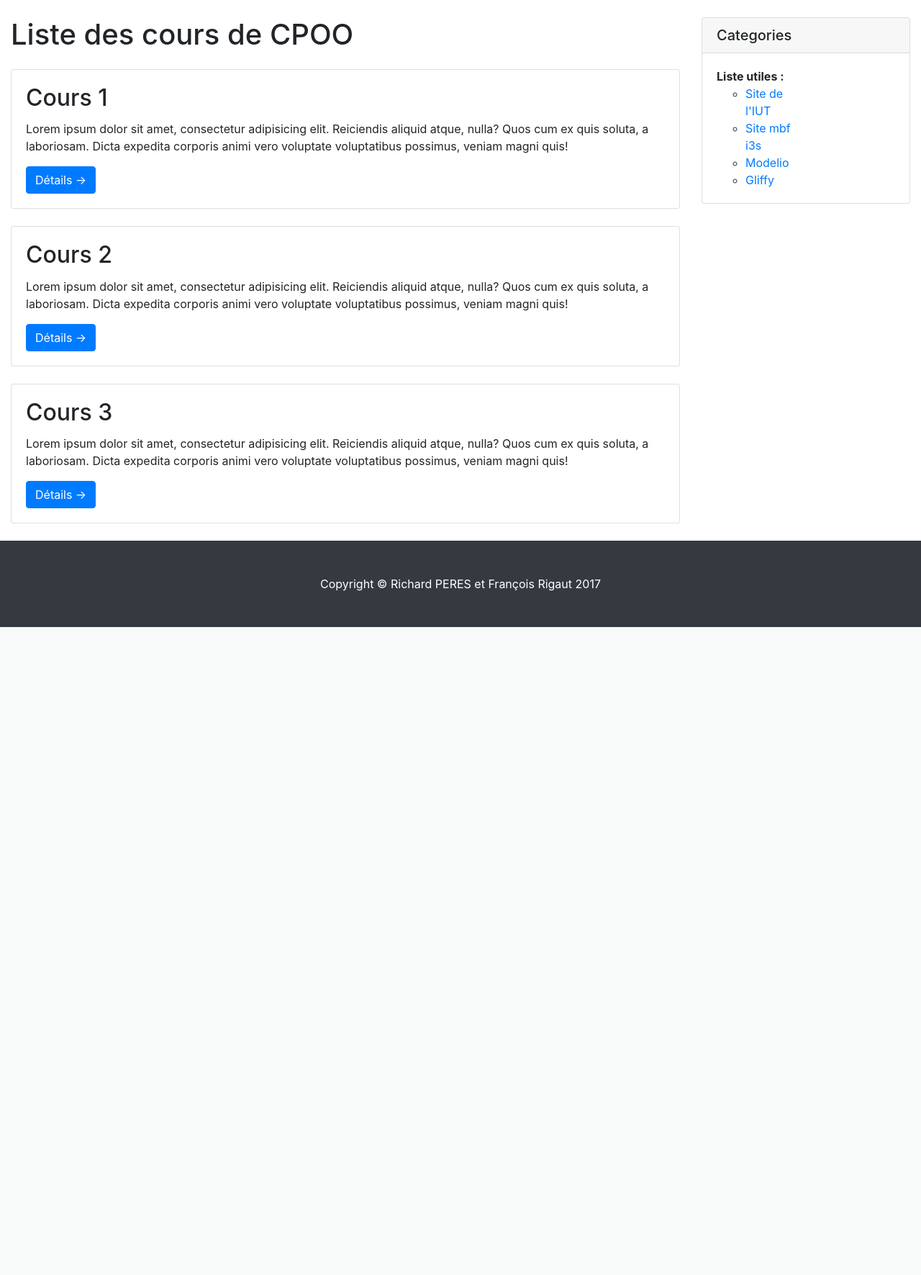
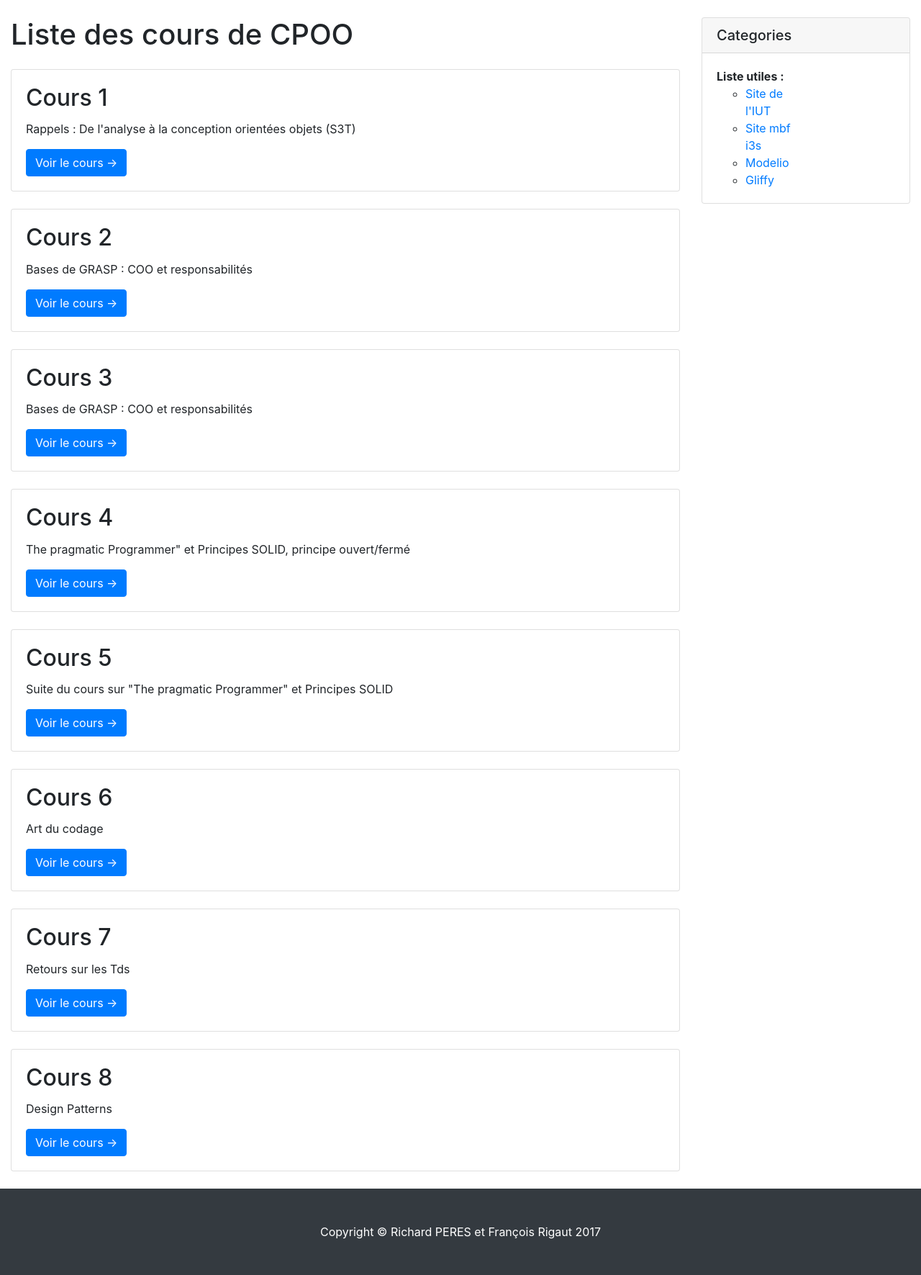
Before and after one commit to riritueur/CPOO-CDB, a PHP site: page /liste_cours.php in a window 1280 px wide. Shown: the part 56-1827 px from the top of the page at 72% size. Before the commit the page ends 927 px from the top, so only its background shows below. Run offline with PHP 8.4, Linux system fonts and the light colour scheme.

Commit message:
plein de trucs

```diff
--- a/TD1.php
+++ b/TD1.php
@@ -46,7 +46,7 @@
 
         <p>Lorem ipsum dolor sit amet, consectetur adipisicing elit. Harum, dolor quis. Sunt, ut, explicabo, aliquam tenetur ratione tempore quidem voluptates cupiditate voluptas illo saepe quaerat numquam recusandae? Qui, necessitatibus, est!</p>
 
-        <iframe src="http://richard-peres.xyz/Carnet_De_Bord/TD1.pdf" class="drive"></iframe>
+        <iframe src="http://mbf-iut.i3s.unice.fr/doku.php?id=2017_2018:s3:concprogobjet:td:td2" class="drive"></iframe>
 
       </div>
 
--- a/TD4.php
+++ b/TD4.php
@@ -38,7 +38,7 @@
 
         <p>Lorem ipsum dolor sit amet, consectetur adipisicing elit. Harum, dolor quis. Sunt, ut, explicabo, aliquam tenetur ratione tempore quidem voluptates cupiditate voluptas illo saepe quaerat numquam recusandae? Qui, necessitatibus, est!</p>
 
-        <iframe src="http://richard-peres.xyz/Carnet_De_Bord/TD1.pdf" class="drive"></iframe>
+        <iframe src="http://mbf-iut.i3s.unice.fr/doku.php?id=2017_2018:s3:concprogobjet:td:td5" class="drive"></iframe>
 
       </div>
 
--- a/TD6.php
+++ b/TD6.php
@@ -29,7 +29,7 @@
         </p>
 
         <!-- Preview Image -->
-        <img class="img-fluid rounded" src="ressource/thumbnail_TD6.png" alt="">
+        <img class="img-fluid rounded" width="600px" src="ressource/thumbnail_TD6.png" alt="">
 
         <hr>
 
@@ -38,7 +38,7 @@
 
         <p>Lorem ipsum dolor sit amet, consectetur adipisicing elit. Harum, dolor quis. Sunt, ut, explicabo, aliquam tenetur ratione tempore quidem voluptates cupiditate voluptas illo saepe quaerat numquam recusandae? Qui, necessitatibus, est!</p>
 
-        <iframe src="http://richard-peres.xyz/Carnet_De_Bord/TD1.pdf" class="drive"></iframe>
+        <iframe src="http://mbf-iut.i3s.unice.fr/doku.php?id=2017_2018:s3:concprogobjet:td:td6" class="drive"></iframe>
 
       </div>
 
--- a/include/nav.php
+++ b/include/nav.php
@@ -15,8 +15,6 @@
         <li class="nav-item dropdown">
           <a class="nav-link dropdown-toggle" data-toggle="dropdown" role="button" aria-haspopup="true" aria-expanded="false" href="">TDs</a>
           <div class="dropdown-menu">
-            <a class="dropdown-item" href="liste_tds.php">Liste TDs</a>
-            <div class="dropdown-divider"></div>
             <a class="dropdown-item" href="td1.php">TD1 et TD2 (Bus)</a>
             <a class="dropdown-item" href="td3.php">TD3 (Véhicules)</a>
             <a class="dropdown-item" href="td4.php">TD4 (Voyages)</a>
@@ -30,9 +28,14 @@
           <div class="dropdown-menu">
             <a class="dropdown-item" href="liste_cours.php">Liste Cours</a>
             <div class="dropdown-divider"></div>
-            <a class="dropdown-item" href="">Cours 1</a>
-            <a class="dropdown-item" href="td1.php">Cours 2</a>
-            <a class="dropdown-item" href="td1.php">Cours 3</a>
+            <a class="dropdown-item" href="cours/cours_s1.pdf">Cours 1</a>
+            <a class="dropdown-item" href="cours/cours_s2.pdf">Cours 2</a>
+            <a class="dropdown-item" href="cours/cours_s3.pdf">Cours 3</a>
+						<a class="dropdown-item" href="cours/cours_s4.pdf">Cours 4</a>
+						<a class="dropdown-item" href="cours/cours_s5.pdf">Cours 5</a>
+						<a class="dropdown-item" href="cours/cours_s6.pdf">Cours 6</a>
+						<a class="dropdown-item" href="cours/cours_s7.pdf">Cours 7</a>
+						<a class="dropdown-item" href="cours/cours_s8.pdf">Cours 8</a>
           </div>
         </li>
         <li class="nav-item">
--- a/liste_cours.php
+++ b/liste_cours.php
@@ -27,26 +27,67 @@
         <div class="card mb-4">
           <div class="card-body">
             <h2 class="card-title">Cours 1</h2>
-            <p class="card-text">Lorem ipsum dolor sit amet, consectetur adipisicing elit. Reiciendis aliquid atque, nulla? Quos cum ex quis soluta, a laboriosam. Dicta expedita corporis animi vero voluptate voluptatibus possimus, veniam magni quis!</p>
-            <a href="#" class="btn btn-primary">Détails &rarr;</a>
+            <p class="card-text">Rappels : De l'analyse à la conception orientées objets (S3T)</p>
+            <a href="cours/cours_s1.pdf" target="_blank" class="btn btn-primary">Voir le cours &rarr;</a>
           </div>
+        </div><!-- Blog Post -->
 
-        </div><!-- Blog Post -->
-        <div class="card mb-4">
+				<div class="card mb-4">
           <div class="card-body">
             <h2 class="card-title">Cours 2</h2>
-            <p class="card-text">Lorem ipsum dolor sit amet, consectetur adipisicing elit. Reiciendis aliquid atque, nulla? Quos cum ex quis soluta, a laboriosam. Dicta expedita corporis animi vero voluptate voluptatibus possimus, veniam magni quis!</p>
-            <a href="#" class="btn btn-primary">Détails &rarr;</a>
+            <p class="card-text">Bases de GRASP : COO et responsabilités</p>
+            <a href="cours/cours_s2.pdf" target="_blank" class="btn btn-primary">Voir le cours &rarr;</a>
           </div>
+        </div><!-- Blog Post -->
 
-        </div><!-- Blog Post -->
         <div class="card mb-4">
           <div class="card-body">
             <h2 class="card-title">Cours 3</h2>
-            <p class="card-text">Lorem ipsum dolor sit amet, consectetur adipisicing elit. Reiciendis aliquid atque, nulla? Quos cum ex quis soluta, a laboriosam. Dicta expedita corporis animi vero voluptate voluptatibus possimus, veniam magni quis!</p>
-            <a href="#" class="btn btn-primary">Détails &rarr;</a>
+            <p class="card-text">Bases de GRASP : COO et responsabilités</p>
+            <a href="cours/cours_s3.pdf" target="_blank" class="btn btn-primary">Voir le cours &rarr;</a>
           </div>
-        </div>
+        </div><!-- Blog Post -->
+
+				<div class="card mb-4">
+          <div class="card-body">
+            <h2 class="card-title">Cours 4</h2>
+            <p class="card-text">The pragmatic Programmer" et Principes SOLID, principe ouvert/fermé</p>
+            <a href="cours/cours_s4.pdf" target="_blank" class="btn btn-primary">Voir le cours &rarr;</a>
+          </div>
+        </div><!-- Blog Post -->
+
+				<div class="card mb-4">
+          <div class="card-body">
+            <h2 class="card-title">Cours 5</h2>
+            <p class="card-text">Suite du cours sur "The pragmatic Programmer" et Principes SOLID</p>
+            <a href="cours/cours_s5.pdf" target="_blank" class="btn btn-primary">Voir le cours &rarr;</a>
+          </div>
+        </div><!-- Blog Post -->
+
+				<div class="card mb-4">
+          <div class="card-body">
+            <h2 class="card-title">Cours 6</h2>
+            <p class="card-text">Art du codage</p>
+            <a href="cours/cours_s6.pdf" target="_blank" class="btn btn-primary">Voir le cours &rarr;</a>
+          </div>
+        </div><!-- Blog Post -->
+
+				<div class="card mb-4">
+          <div class="card-body">
+            <h2 class="card-title">Cours 7</h2>
+            <p class="card-text">Retours sur les Tds</p>
+            <a href="cours/cours_s7.pdf" target="_blank" class="btn btn-primary">Voir le cours &rarr;</a>
+          </div>
+        </div><!-- Blog Post -->
+
+				<div class="card mb-4">
+          <div class="card-body">
+            <h2 class="card-title">Cours 8</h2>
+            <p class="card-text">Design Patterns</p>
+            <a href="cours/cours_s8.pdf" target="_blank" class="btn btn-primary">Voir le cours &rarr;</a>
+          </div>
+        </div><!-- Blog Post -->
+
       </div>
 
       <?php include('./include/sidebar.php'); ?>
```
Also changed, not shown: TD3.php (+2 -9 lines), TD5.php (+2 -8 lines), TD7.php (+1 -8 lines), apropos.php (added, +57 -0 lines), liste_tds.php (deleted, +0 -69 lines), 8 other files.
